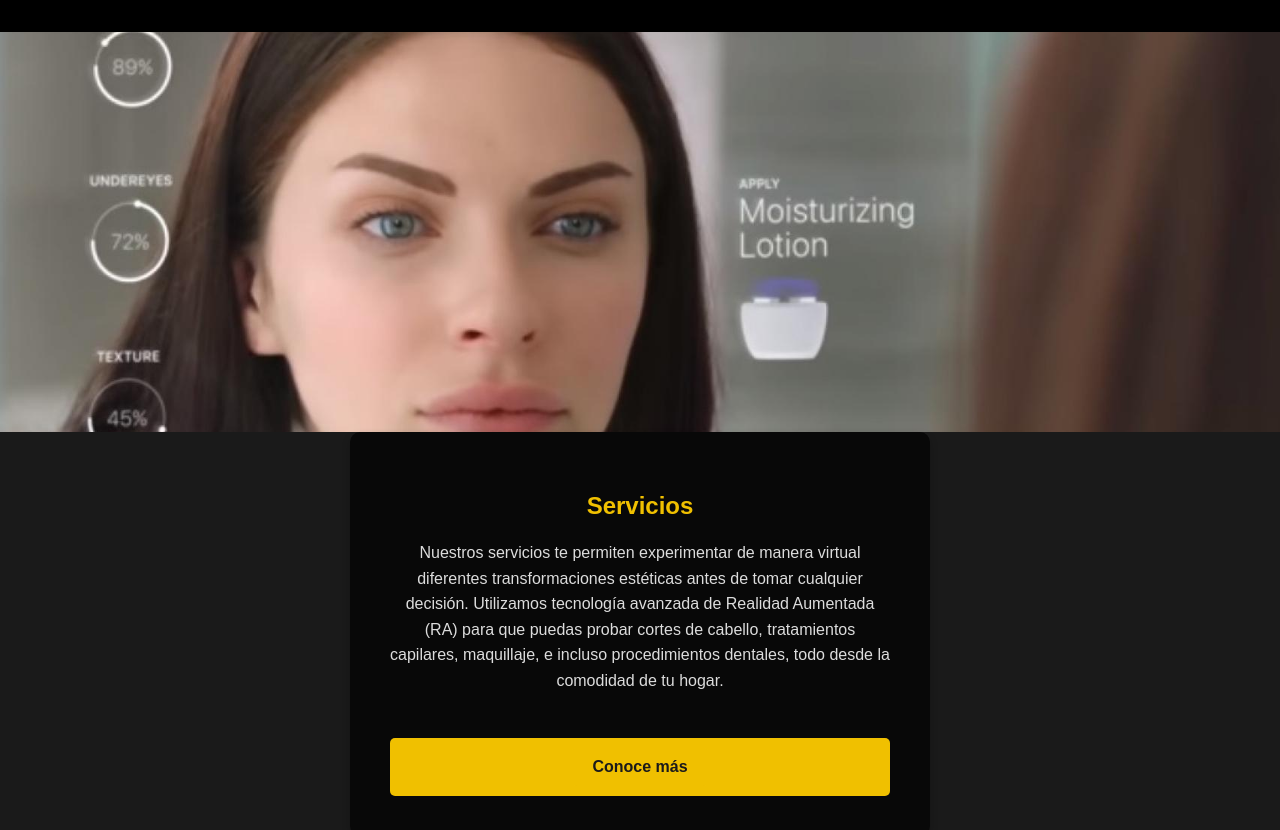
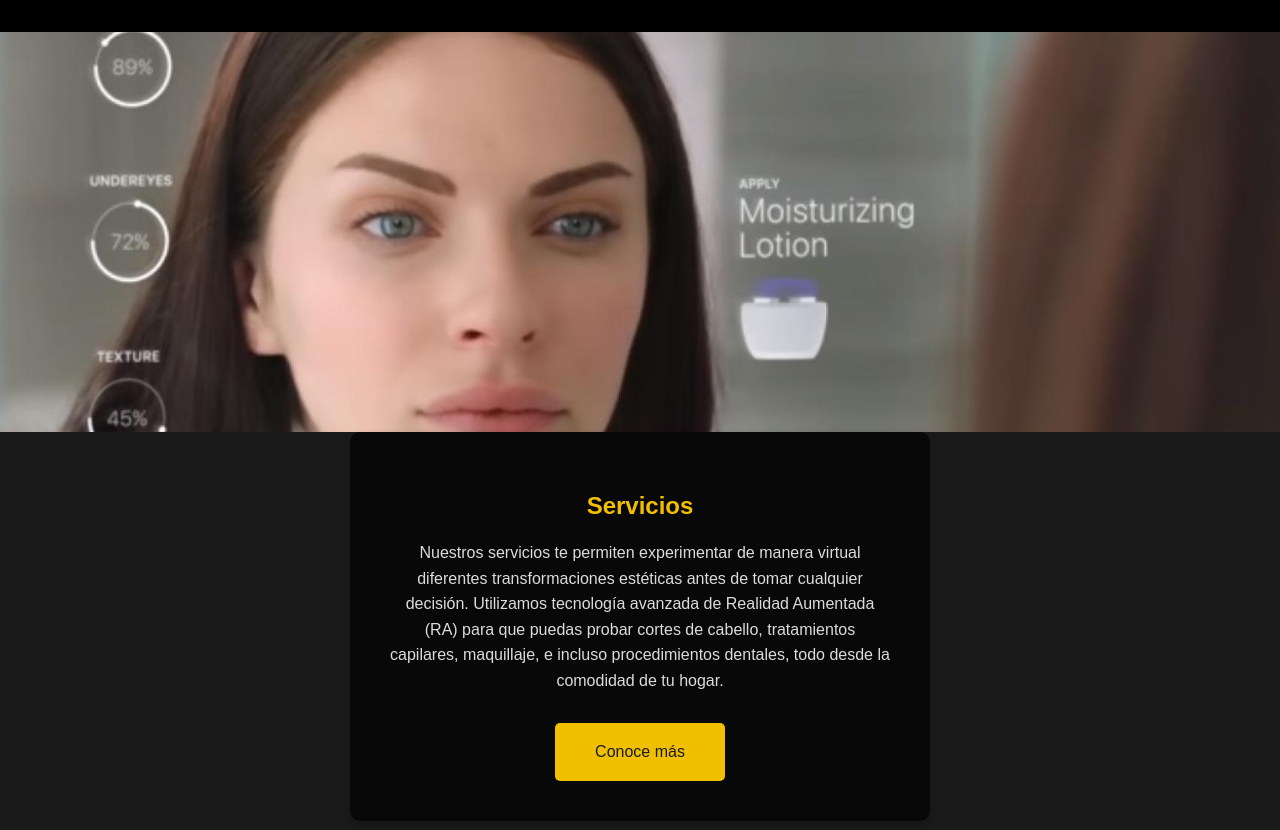
Before and after one commit to vianka118/BeautyVision.github.io, a plain HTML site: page servicios.html in a window 1280 px wide. Shown: the part 122-952 px from the top of the page. Drawn offline with Linux system fonts and the light colour scheme.

Commit message:
Update servicios.html
Signed-off-by: CarlosGouroCepeda <carlosgcepeda@gmail.com>

```diff
--- a/servicios.html
+++ b/servicios.html
@@ -58,9 +58,9 @@
                 <p>
                     Nuestros servicios te permiten experimentar de manera virtual diferentes transformaciones estéticas antes de tomar cualquier decisión. Utilizamos tecnología avanzada de Realidad Aumentada (RA) para que puedas probar cortes de cabello, tratamientos capilares, maquillaje, e incluso procedimientos dentales, todo desde la comodidad de tu hogar.
                 </p>
-                <button class="btn-learn-more-n">
-                    <a href="./nservicios.html" class="btn-learn-more-n">Conoce más</a>
-                </button>
+                <div class="btn-learn-more-n">
+                    <a href="./public/nservicios.html" class="btn-learn-more-n">Conoce más</a>
+                </div>
         </section>
     </main>
 
```
